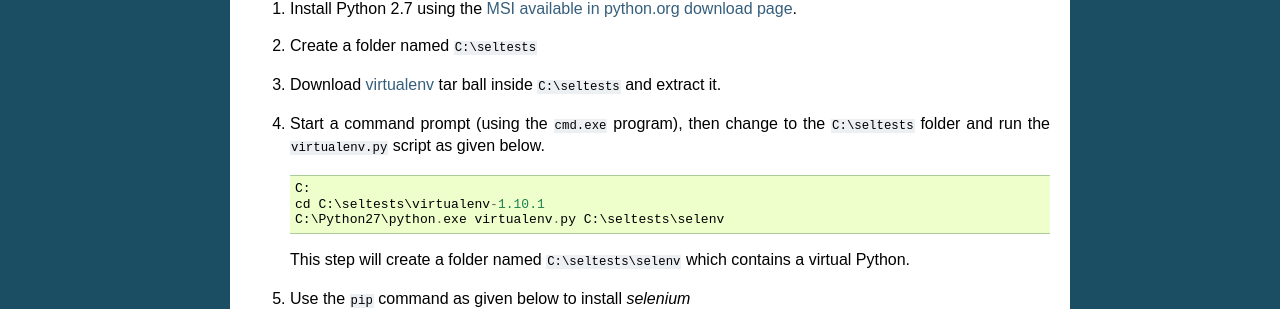
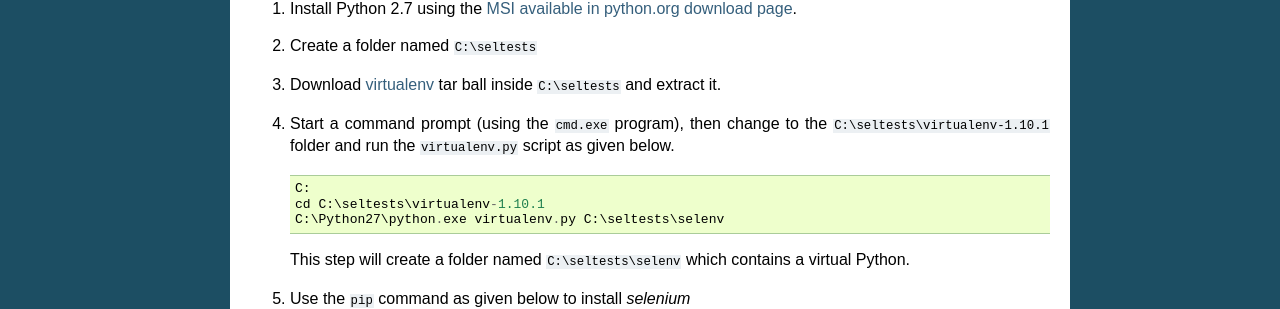
Before and after one commit to baijum/selenium-python, a Sphinx documentation site: the page built from source/installation.rst, in a window 1280 px wide. Shown: the part 681-990 px from the top of the page. Built offline with Sphinx 7.4.7, drawn with Linux system fonts in a browser that asks for light colours.

Commit message:
fix folder location

```diff
--- a/source/installation.rst
+++ b/source/installation.rst
@@ -55,7 +55,7 @@ Detailed instructions for Windows users
    tar ball inside ``C:\seltests`` and extract it.
 
 4. Start a command prompt (using the ``cmd.exe`` program), then change
-   to the ``C:\seltests`` folder and run the ``virtualenv.py`` script
+   to the ``C:\seltests\virtualenv-1.10.1`` folder and run the ``virtualenv.py`` script
    as given below.
 
    ::
```
